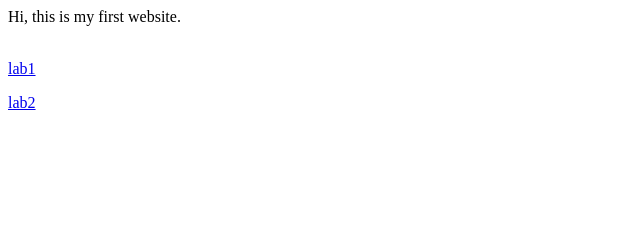
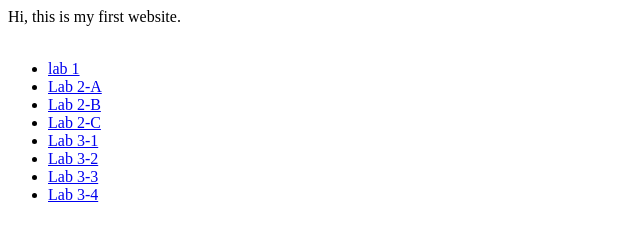
Before and after one commit to Jesper-SH-Hong/comp1537_lab, a plain HTML site: page index.html in a window 1280 px wide. Shown: the whole page, without its empty margins (0-640 px from the left). Drawn offline with Linux system fonts and the light colour scheme.

Commit message:
code revision

```diff
--- a/index.html
+++ b/index.html
@@ -8,11 +8,32 @@
   Hi, this is my first website.
   <br>
   <br>
-    <p>
-      <a href="lab1/index.html"> lab1</a>
-    </p>
-    <p>
-      <a href="lab2/index.html"> lab2</a>
-    </p>
+    <ul>
+      <li>
+          <a href="lab1/index.html"> lab 1</a>
+      </li>
+      <li>
+          <a href="lab2/part_a.html"> Lab 2-A </a>
+      </li>
+      <li>
+          <a href="lab2/part_b.html"> Lab 2-B </a>
+      </li>
+      <li>
+          <a href="lab2/part_c.html"> Lab 2-C </a>
+      </li>
+
+      <li>
+          <a href="lab3/3-1.html"> Lab 3-1 </a>
+      </li>
+      <li>
+          <a href="lab3/3-2.html"> Lab 3-2 </a>
+      </li>
+      <li>
+          <a href="lab3/3-3.html"> Lab 3-3</a>
+      </li>
+      <li>
+          <a href="lab3/3-4.html"> Lab 3-4</a>
+      </li>
+  </ul>
 </body>
 </html>
```
Also changed, not shown: lab3/3-1.html (+0 -1 lines), lab3/3-2.html (+0 -1 lines).
